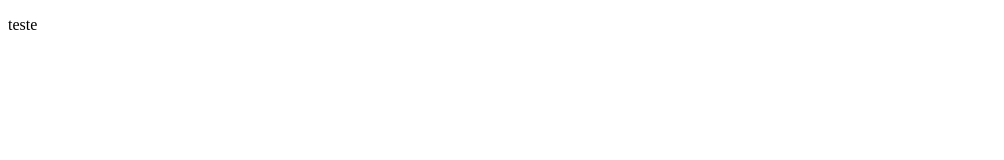
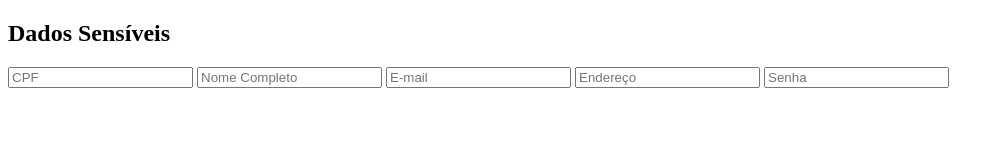
Before and after one commit to ArieledePaula/Snowden, a plain HTML site: page formulario.html in a window 1280 px wide. Shown: the whole page, without its empty margins (0-1004 px from the left). Drawn offline with Linux system fonts and the light colour scheme.

Commit message:
Adicionando campo de dados sensíveis

```diff
--- a/formulario.html
+++ b/formulario.html
@@ -1,16 +1,32 @@
 <!DOCTYPE html>
-<html lang="en">
+<html lang="pt-BR">
 <head>
     <meta charset="UTF-8">
     <meta name="viewport" content="width=device-width, initial-scale=1.0">
-    <title>Document</title>
+    <title>Dados Sensíveis</title>
     <link rel="stylesheet" href="main1.css">
     <script src="main.js" defer></script>
 </head>
 <body>
     <div class="container">
-        <p>teste</p>
+        <h2>Dados Sensíveis</h2>
+        <form>
+            <!-- O campo CPF exige mais cuidado porque é a sua identidade -->
+            <input type="text" name="cpf" placeholder="CPF">
 
+            <!-- O nome completo pode ser usado para identificação direta -->
+            <input type="text" name="nome" placeholder="Nome Completo">
+
+            <!-- E-mail pode ser alvo de golpes ou spam se exposto -->
+            <input type="email" name="email" placeholder="E-mail">
+
+            <!-- Endereço pode comprometer a segurança física do usuário -->
+            <input type="text" name="endereco" placeholder="Endereço">
+
+            <!-- Senhas jamais devem ser armazenadas, exibidas ou compartilhadas -->
+            <input type="password" name="senha" placeholder="Senha">
+
+        </form>
     </div>
 </body>
 </html>
```
